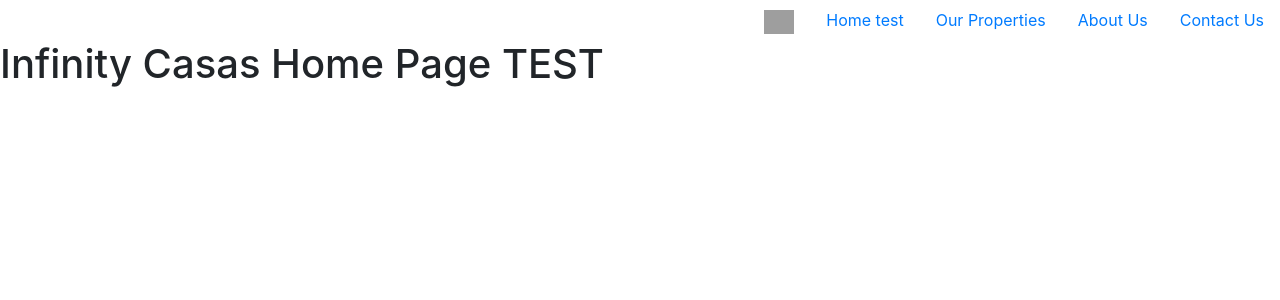
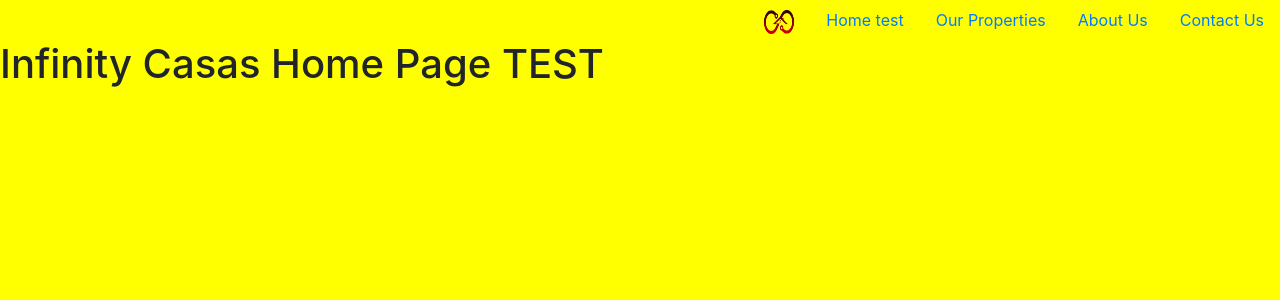
Before and after one commit to danielclements/infinity-casas, a Django app: page / in a window 1280 px wide. Shown: the top 300 px of the page. Run offline with Django 3.2, Linux system fonts and the light colour scheme; some libraries are stand-ins or nearby versions; grey boxes are pictures that could not be loaded.

Commit message:
set up static files

```diff
--- /dev/null
+++ b/static/css/main.css
@@ -0,0 +1,3 @@
+body{
+    background-color: yellow;
+}
--- a/templates/base.html
+++ b/templates/base.html
@@ -19,6 +19,8 @@
         <script src="https://kit.fontawesome.com/710d31c3f2.js" crossorigin="anonymous"></script>
         <!-- Google Fonts -->
         <link href="https://fonts.googleapis.com/css2?family=Anton&family=Lato&family=Permanent+Marker&display=swap" rel="stylesheet">
+        <!-- Custom CSS -->
+        <link rel="stylesheet" href="{% static '/css/main.css' %}">
     {% endblock %}
 
     {% block extra_css %}
@@ -46,7 +48,7 @@
       <ul class="nav holder-nav justify-content-end">
 
           <a class="navbar-brand" href="#">
-            <img src="{& static 'images/main-logo.png' &}" alt="" width="30" height="24">
+            <img src="{% static 'images/main-logo.png' %}" alt="" width="30" height="24">
           </a>
           <li class="nav-item">
             <a class="nav-link active" aria-current="page" href="#">Home test</a>
```
